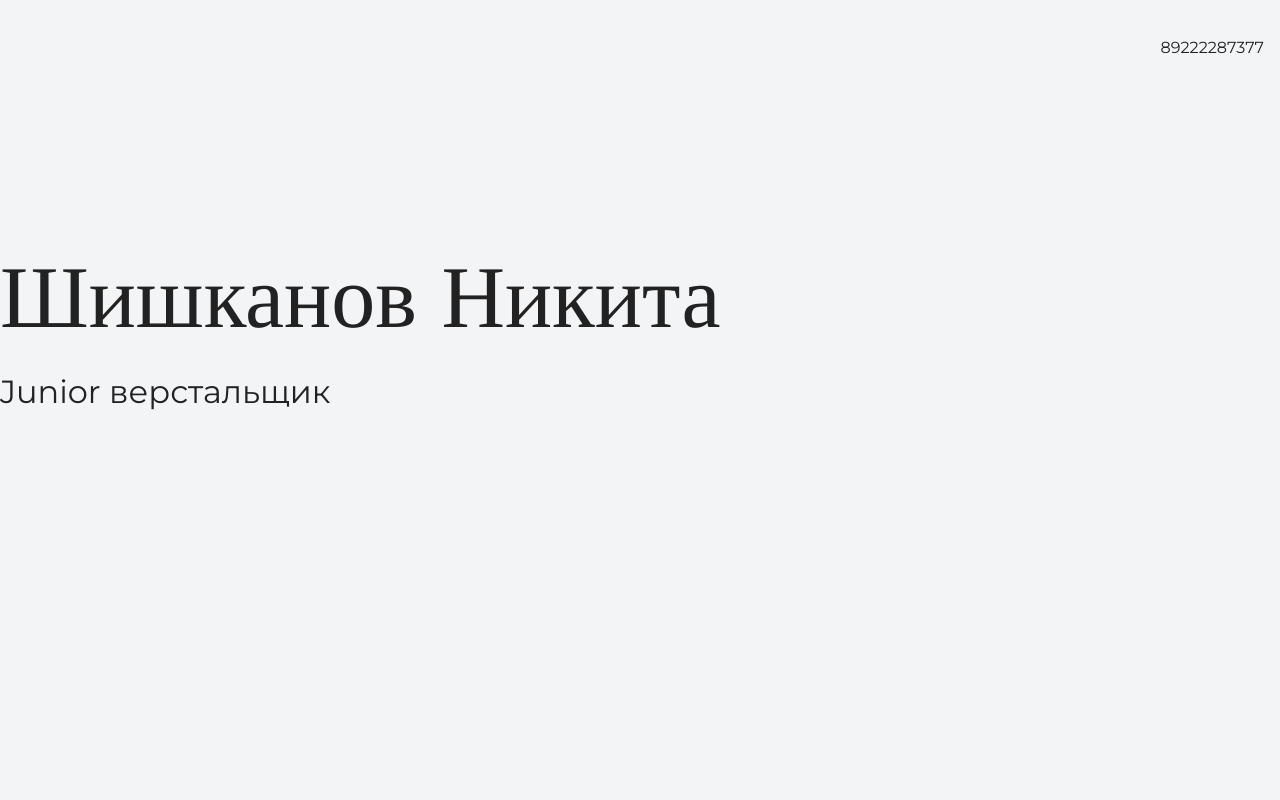
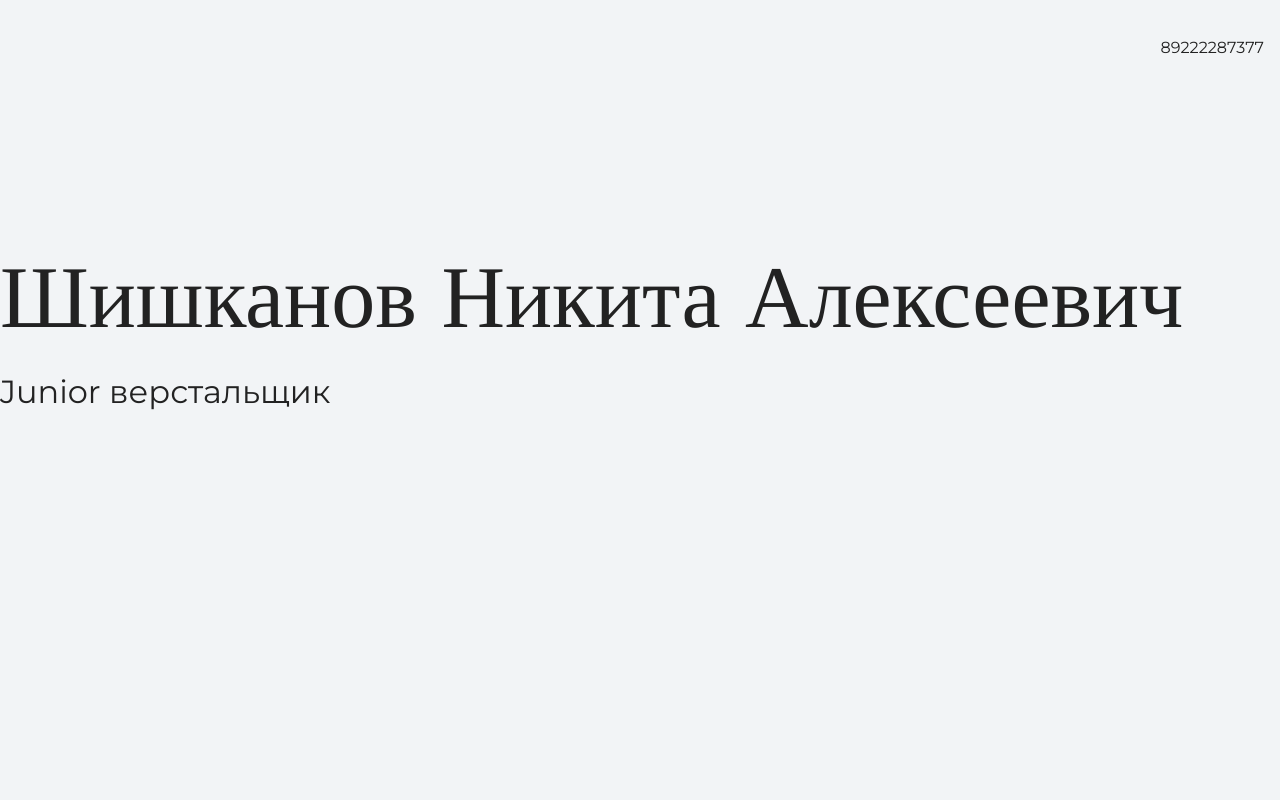
Before and after one commit to ShishkanovNik/my-site, a plain HTML site: page index.html in a window 1280 px wide. Shown: the top 800 px of the page. Drawn offline with nearby package versions, Linux system fonts and the light colour scheme.

Commit message:
меняем текст на главной

```diff
--- a/index.html
+++ b/index.html
@@ -1,45 +1,24 @@
 <!DOCTYPE html>
-
  <html lang="ru">
-
    <head>
-
       <meta charset="UTF-8">
-
     <link rel="stylesheet" href="style.css">
 <link href="https://fonts.googleapis.com/css?family=Montserrat:400,500,700|Old+Standard+TT&display=swap&subset=cyrillic" rel="stylesheet">
-
    <title>Портфолио Junior верстальщика</title>
-
   </head>
-
-
   <body>
-
     <header class="page-header">
     <div class = 'container'>89222287377</div>
     </header>
-
-
     <section class="hero-image">
-
-    <h1 class="heading">Шишканов Никита</h1>
-
+    <h1 class="heading">Шишканов Никита Алексеевич</h1>
     <p>Junior верстальщик</p>
-
     </section>
-
-
     <section class="intro">
-
     <h2 class="subheading">Давайте познакомимся</h2>
-
     <h3>Я начинающий верстальщик, обучаюсь это науке и хочу попробовать поработать в сфере программирования</h3>
-
     <p>Я Никита</p>
-
     <h3>Чем могу быть полезен</h3>
-
     <p>Могу верстануть пару сайтосиков</p>
 
    </section>
```
Lines whose indentation alone changed are shown as unchanged.
